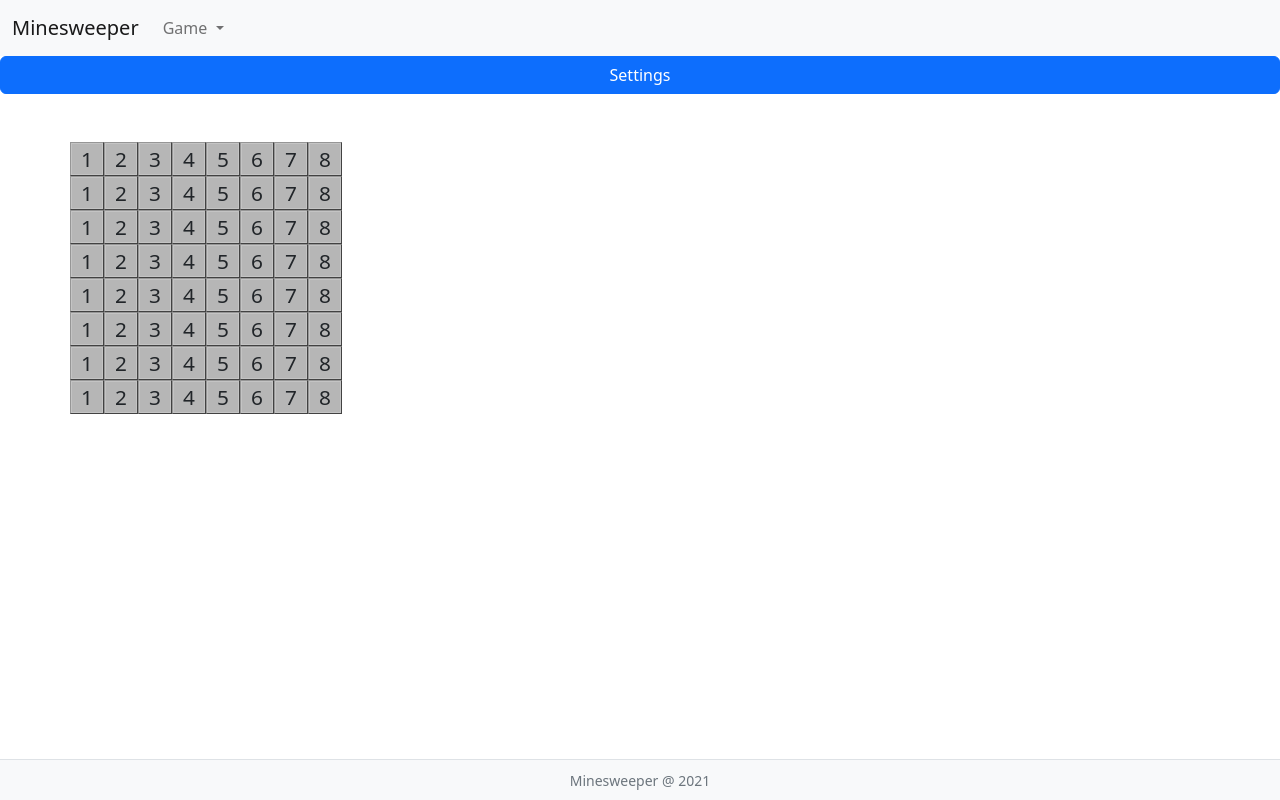
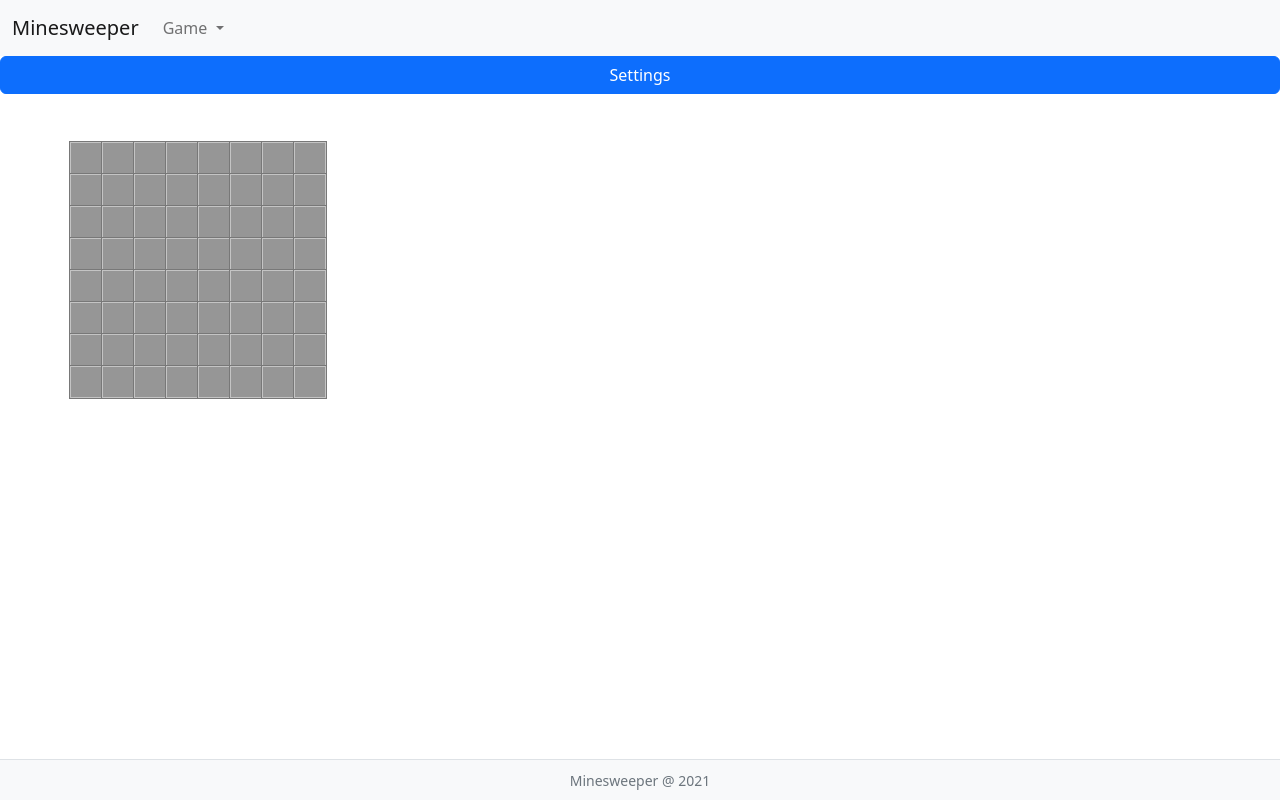
Before and after one commit to mnogom/minesweeper, a Vue app in the folder frontend/: page / in a window 1280 px wide. Built offline with nearby package versions, Linux system fonts and the light colour scheme.

Commit message:
Update field interface

```diff
--- a/frontend/src/App.vue
+++ b/frontend/src/App.vue
@@ -21,7 +21,7 @@ import Footer from "./components/Footer.vue";
             closeSettings();
           "
         />
-        <Field :level="level" />
+        <Field v-if="!settingsVisible" :level="level" />
       </div>
     </div>
 
--- a/frontend/src/components/Cell.vue
+++ b/frontend/src/components/Cell.vue
@@ -1,40 +1,114 @@
 <template>
-  <div class="cell">{{ value }}</div>
+  <div
+    class="cell user-select-none"
+    :class="{
+      'opened': cell.isOpened(),
+      'flagged': cell.isFlagged(),
+      'mine': cell.isOpened() && cell.isMine()
+    }"
+    :value-number="cell.isOpened() ? cell.getValue() : null"
+    @click="$emit('touch', cell)"
+    @contextmenu.prevent="$emit('toggle-flag', cell)"
+  >
+    {{ renderCell(cell) }}
+  </div>
 </template>
 
 <script>
 export default {
   name: "Cell",
+  emits: ["touch", "toggle-flag"],
   props: {
-    address: {
+    cell: {
       required: true,
-      type: Number,
-    },
-    value: {
-      required: true,
-      type: Number,
-    },
-    isOpen: {
-      required: true,
-      type: Boolean,
+      type: Object,
     },
   },
+  methods: {
+    renderCell() {
+      if (this.cell.isOpened() && !this.cell.isMine()) {
+        return this.cell.getValue();
+      }
+      return null;
+    }
+  }
 };
 </script>
 
 <style scoped>
 .cell {
+  font-family: 'webFont', monospace;
   width: 2rem;
   height: 2rem;
   font-size: small;
   border: 1px solid rgb(196, 196, 196);
-  background: rgb(182, 182, 182);
-  outline: 1px outset rgba(150, 150, 150, 1);
-  margin: 1px;
+  background: rgb(150, 150, 150);
+  outline: 1px ridge rgb(120, 120, 120);
+  margin: 0px;
   font-size: 1.3rem;
   text-align: center;
 }
+
 .cell:active {
-  outline: 0px;
+  outline: 1px ridge rgb(150, 150, 150);
+}
+
+.opened {
+  background: rgb(191, 191, 191);
+  outline: 1px outset rgb(150, 150, 150);
+}
+
+.opened[value-number="0"] {
+	color: rgba(0, 0, 0, 0);
+}
+
+.opened[value-number="1"] {
+	color: rgb(0, 0, 255);
+}
+
+.opened[value-number="2"] {
+	color: rgb(0, 127, 0);
+}
+
+.opened[value-number="3"] {
+	color: rgb(255, 0, 0);
+}
+
+.opened[value-number="4"] {
+	color: rgb(0, 0, 127);
+}
+
+.opened[value-number="5"] {
+	color: rgb(127, 0, 0);
+}
+
+.opened[value-number="6"] {
+	color: rgb(0, 127, 127);
+}
+
+.opened[value-number="7"] {
+	color: rgb(0, 0, 63);
+}
+
+.opened[value-number="8"] {
+	color: rgb(0, 63, 0);
+}
+
+.value-09 {
+	color: rgb(63, 0, 0);
+}
+
+.flagged {
+  background-image: url(@/assets/flag.svg);
+  background-repeat: no-repeat;
+  background-position: center center;
+  background-size: 100%;
+}
+
+.mine {
+  background-image: url(@/assets/mine.svg);
+  background-repeat: no-repeat;
+  background-position: center center;
+  background-size: 100%;
 }
 </style>
--- a/frontend/src/components/Field.vue
+++ b/frontend/src/components/Field.vue
@@ -4,26 +4,50 @@ import Cell from "./Cell.vue";
 
 <template>
   <main class="mt-5">
-    <div class="row row-cols-auto" v-for="i in level.getHeight()" :key="i">
-      <div class="coll p-0" v-for="j in level.getWidth()" :key="j">
-        <Cell :address="1" :value="j" :isOpen="false" />
+    <div class="row row-cols-auto" v-for="i in field.getLevel().getHeight()" :key="i">
+      <div class="coll p-0" v-for="j in field.getLevel().getWidth()" :key="j">
+        <Cell
+          :cell="field.getCellByAddress((j - 1) + (i - 1) * field.getLevel().getWidth())"
+          @touch="field = openCell($event)"
+          @toggle-flag="field = field.toggleFlag($event)"
+        />
       </div>
     </div>
   </main>
 </template>
 
 <script>
+import Field from "./utils/game/field";
+
 export default {
   name: "Field",
 
   data() {
-    return {};
+    return {
+      field: Object,
+      gemeStatus: "not started",
+    };
   },
 
   props: {
     level: { required: true },
   },
 
-  methods: {},
+  created() {
+    this.field = this.getNewField(this.level);
+  },
+
+  methods: {
+    getNewField(level) {
+      return new Field(level);
+    },
+    openCell(cell) {
+      if (cell.isMine()) {
+        this.gameStatus = "loose";
+        return this.field.showMines();
+      }
+      return this.field.touch(cell);
+    },
+  },
 };
 </script>
--- a/frontend/src/components/utils/game/field.js
+++ b/frontend/src/components/utils/game/field.js
@@ -45,11 +45,11 @@ function getLevel() {
   return this._level;
 }
 
-function getX(cell) {
+function getCellX(cell) {
   return Math.floor(cell.getAddress() / this.getLevel().getWidth());
 }
 
-function getY(cell) {
+function getCellY(cell) {
   return cell.getAddress() % this.getLevel().getWidth();
 }
 
@@ -71,10 +71,10 @@ function areNeighbors(cell1, cell2) {
   if (cell1.isEqual(cell2)) {
     return false;
   }
-  const x1 = this.getX(cell1);
-  const y1 = this.getY(cell1);
-  const x2 = this.getX(cell2);
-  const y2 = this.getY(cell2);
+  const x1 = this.getCellX(cell1);
+  const y1 = this.getCellY(cell1);
+  const x2 = this.getCellX(cell2);
+  const y2 = this.getCellY(cell2);
   return Math.abs(x1 - x2) <= 1 && Math.abs(y1 - y2) <= 1;
 }
 
@@ -228,12 +228,18 @@ function toggleFlag(cellToFlag) {
   return this.setCells(cells);
 }
 
+function showMines() {
+  const cells = this.getCells()
+    .map((cell) => cell.isMine() ? cell.open() : cell);
+  return this.setCells(cells)
+}
+
 function Field(level, cells) {
   this._level = level;
   this._cells = cells ? cells : makeEmptyCells(level);
   this.getLevel = getLevel;
-  this.getX = getX;
-  this.getY = getY;
+  this.getCellX = getCellX;
+  this.getCellY = getCellY;
   this.areNeighbors = areNeighbors;
   this.getNeighbors = getNeighbors;
   this.getCellByAddress = getCellByAddress;
@@ -242,12 +248,8 @@ function Field(level, cells) {
   this.isEmpty = isEmpty;
   this.touch = touch;
   this.toggleFlag = toggleFlag;
+  this.showMines = showMines;
   this.toString = toString;
 }
 
-import Level from "../levels/level.js";
-const level = new Level("_test");
-
-let field = new Field(level);
-field = field.touch(new Cell(6));
-console.log(String(field));
+export default Field;
```
Also changed, not shown: frontend/src/assets/flag.svg (added), frontend/src/assets/mine.svg (added).
